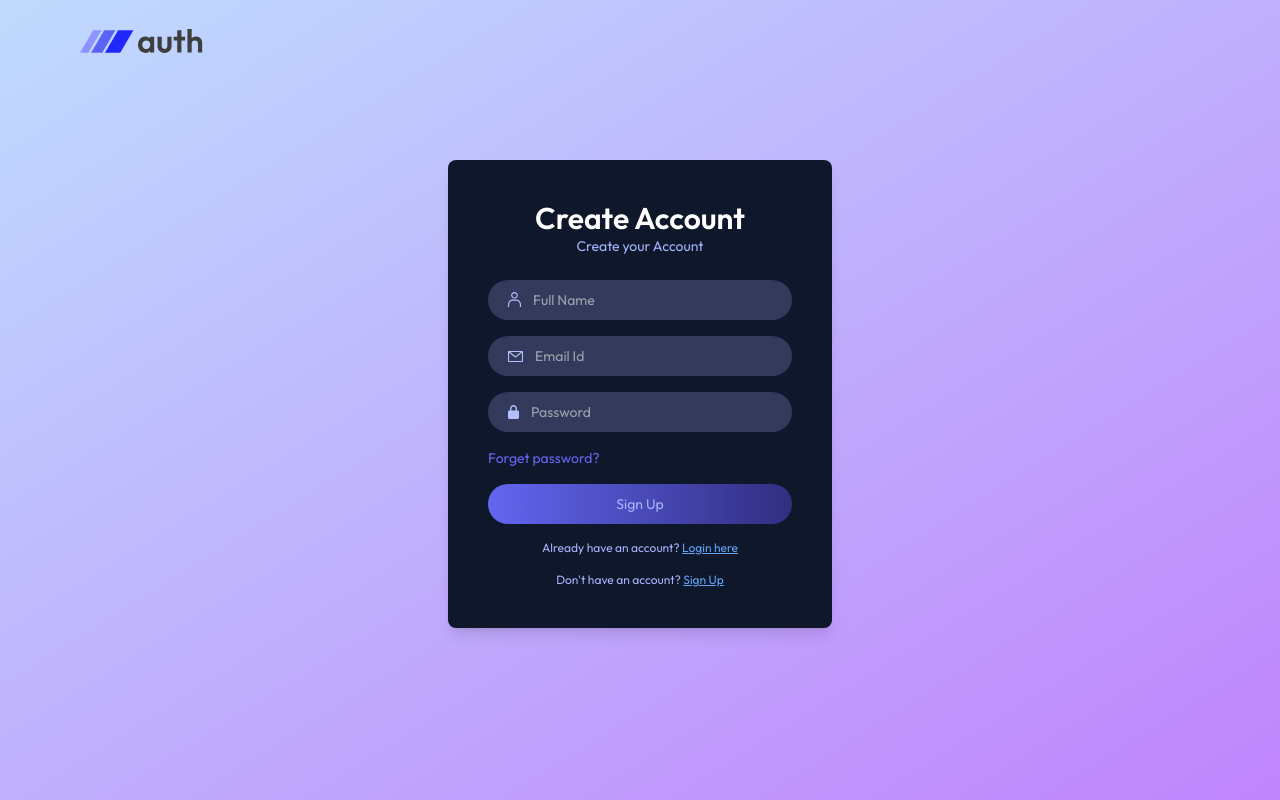
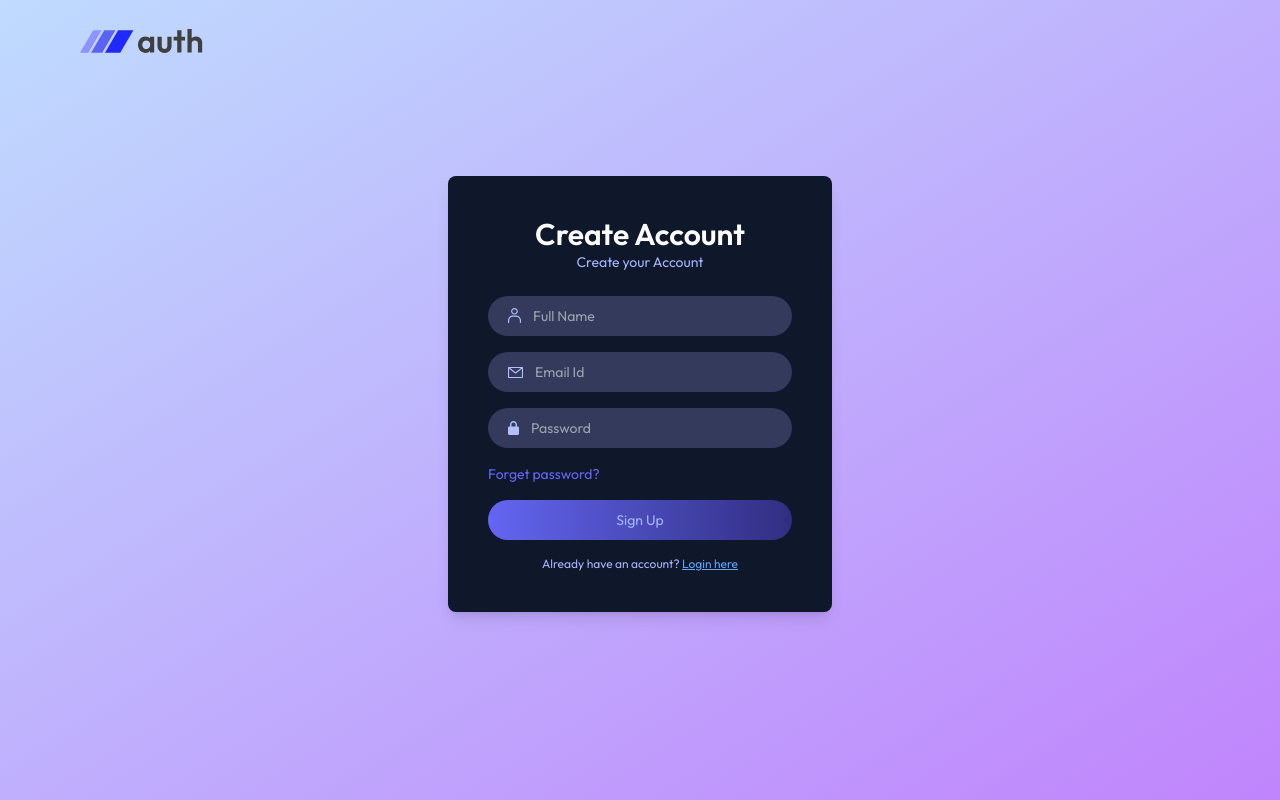
Before and after one commit to anjany06/Adv-Auth, a React (Vite) app in the folder frontend/: page /login in a window 1280 px wide. Built offline with nearby package versions, Linux system fonts and the light colour scheme.

Commit message:
feat: Login and sign up switching Done

```diff
--- a/frontend/src/pages/Login.jsx
+++ b/frontend/src/pages/Login.jsx
@@ -23,6 +23,7 @@ const Login = () => {
             : "Login to your Account"}
         </p>
         <form>
+          {state === "Sign Up" && (
             <div className="mb-4 flex items-center gap-3 w-full px-5 py-2.5 rounded-full bg-[#333A5C]">
               <img src={assets.person_icon} alt="" />
               <input
@@ -32,6 +33,8 @@ const Login = () => {
                 required
               />
             </div>
+          )}
+
           <div className="mb-4 flex items-center gap-3 w-full px-5 py-2.5 rounded-full bg-[#333A5C]">
             <img src={assets.mail_icon} alt="" />
             <input
@@ -59,18 +62,27 @@ const Login = () => {
             {state}
           </button>
         </form>
+        {state === "Sign Up" ? (
           <p className="text-gray text-center text-xs mt-4">
             Already have an account?{" "}
-          <span className="text-blue-400 cursor-pointer underline">
+            <span
+              onClick={() => setState("Login")}
+              className="text-blue-400 cursor-pointer underline"
+            >
               Login here
             </span>
           </p>
+        ) : (
           <p className="text-gray text-center text-xs mt-4">
             Don't have an account?{" "}
-          <span className="text-blue-400 cursor-pointer underline">
+            <span
+              onClick={() => setState("Sign Up")}
+              className="text-blue-400 cursor-pointer underline"
+            >
               Sign Up
             </span>
           </p>
+        )}
       </div>
     </div>
   );
```
Lines whose indentation alone changed are shown as unchanged.
